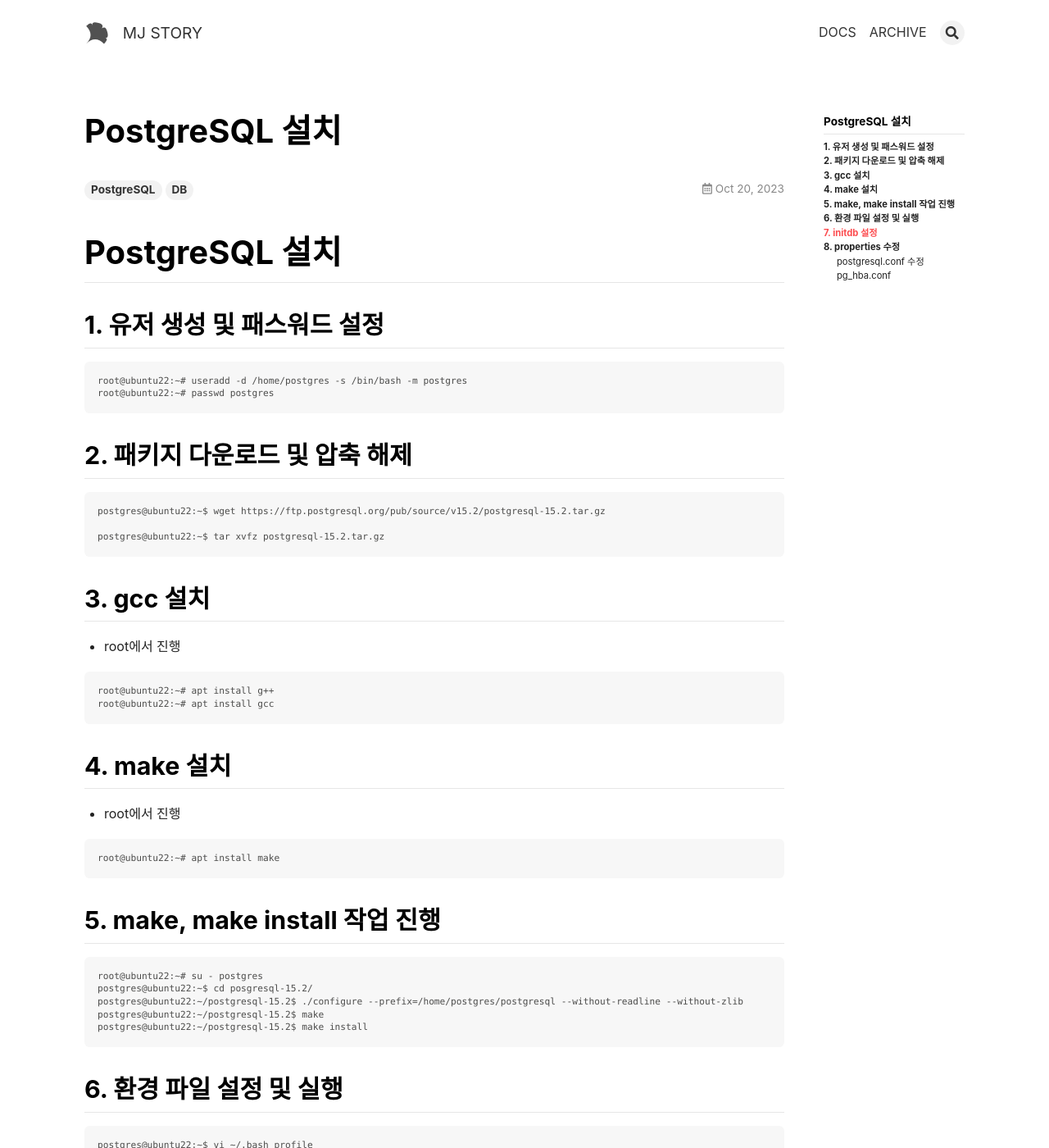
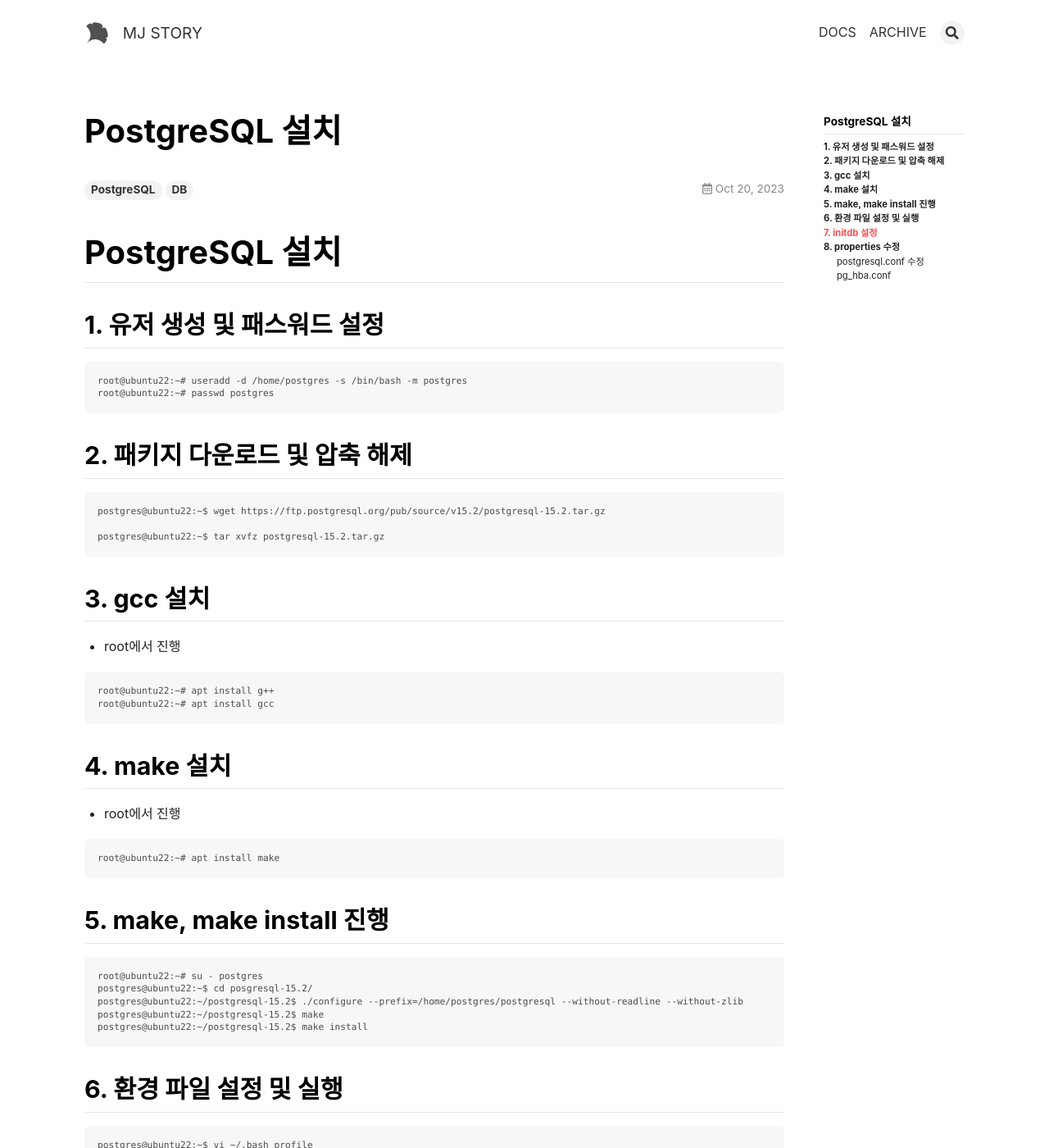
Before and after one commit to cloudnine-mj/cloudnine-mj.github.io, a Jekyll site: the page built from _posts/2023-10-20-DB - PostgreSQL 설치.md, in a window 1280 px wide and 1400 px high. Shown: the whole window at 82% size. Built offline with Jekyll 4.4.1, drawn with Linux system fonts in a browser that asks for light colours; nearby versions of some CDN libraries.

Commit message:
postgresql rep 수정9

````diff
--- a/_posts/2023-10-20-DB - PostgreSQL 설치.md
+++ b/_posts/2023-10-20-DB - PostgreSQL 설치.md
@@ -39,7 +39,7 @@ root@ubuntu22:~# apt install gcc
 root@ubuntu22:~# apt install make
 ```
 
-## 5. make, make install 작업 진행
+## 5. make, make install 진행
 
 ```
 root@ubuntu22:~# su - postgres
````
